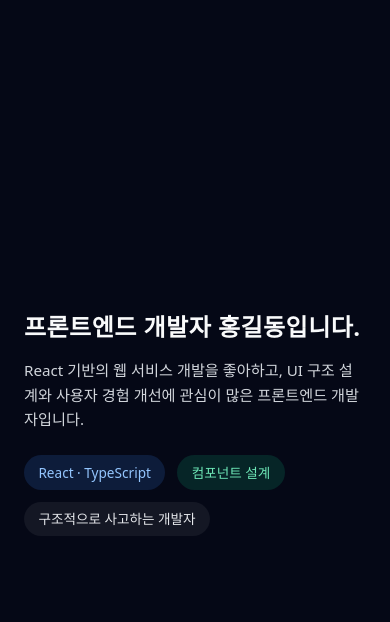
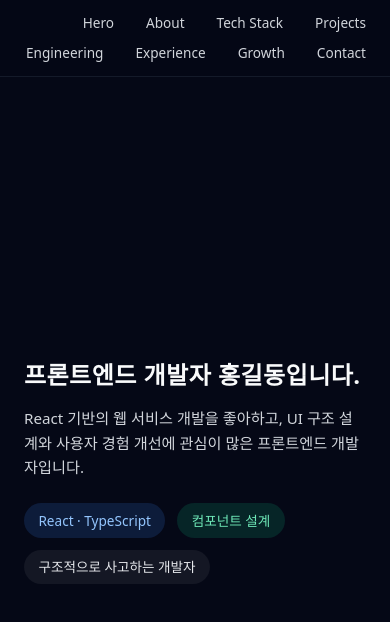
Before and after one commit to HeeSup01/PortFolio, a React (Vite) app: page / in a window 390 px wide. Shown: the top 622 px of the page. Built offline with nearby package versions, Linux system fonts and the light colour scheme.

Commit message:
chore: 상단 네비게이션 및 스무스 스크롤·반응형 적용

```diff
--- a/src/App.tsx
+++ b/src/App.tsx
@@ -1,3 +1,4 @@
+import { Nav } from './components/Nav';
 import { Hero } from './sections/Hero';
 import { About } from './sections/About';
 import { TechStack } from './sections/TechStack';
@@ -9,7 +10,9 @@ import { Contact } from './sections/Contact';
 
 function App() {
   return (
-    <main>
+    <>
+      <Nav />
+      <main>
       <Hero />
       <About />
       <TechStack />
@@ -19,6 +22,7 @@ function App() {
       <Growth />
       <Contact />
     </main>
+    </>
   );
 }
 
--- /dev/null
+++ b/src/components/Nav.tsx
@@ -0,0 +1,59 @@
+const SECTIONS = [
+  { id: 'hero', label: 'Hero' },
+  { id: 'about', label: 'About' },
+  { id: 'tech-stack', label: 'Tech Stack' },
+  { id: 'projects', label: 'Projects' },
+  { id: 'engineering-thinking', label: 'Engineering' },
+  { id: 'experience', label: 'Experience' },
+  { id: 'growth', label: 'Growth' },
+  { id: 'contact', label: 'Contact' }
+] as const;
+
+export function Nav() {
+  return (
+    <nav
+      className="nav"
+      style={{
+        position: 'fixed',
+        top: 0,
+        left: 0,
+        right: 0,
+        zIndex: 100,
+        background: 'rgba(5, 8, 22, 0.85)',
+        backdropFilter: 'blur(8px)',
+        borderBottom: '1px solid rgba(31, 41, 55, 0.6)'
+      }}
+    >
+      <ul
+        className="nav-list"
+        style={{
+          listStyle: 'none',
+          margin: 0,
+          padding: 0,
+          display: 'flex',
+          flexWrap: 'wrap',
+          gap: '0.5rem 1rem',
+          justifyContent: 'flex-end',
+          fontSize: '0.85rem'
+        }}
+      >
+        {SECTIONS.map(({ id, label }) => (
+          <li key={id}>
+            <a
+              href={`#${id}`}
+              className="nav-link"
+              style={{
+                color: '#d1d5db',
+                textDecoration: 'none',
+                padding: '0.35rem 0.5rem',
+                borderRadius: '0.375rem'
+              }}
+            >
+              {label}
+            </a>
+          </li>
+        ))}
+      </ul>
+    </nav>
+  );
+}
--- a/src/styles.css
+++ b/src/styles.css
@@ -4,6 +4,10 @@
   box-sizing: border-box;
   margin: 0;
   padding: 0;
+}
+
+html {
+  scroll-behavior: smooth;
 }
 
 body {
@@ -13,12 +17,22 @@ body {
   line-height: 1.6;
 }
 
+.nav {
+  padding: 0.75rem 10vw;
+}
+
+.nav-link:hover {
+  color: #f9fafb;
+  background: rgba(55, 65, 81, 0.5);
+}
+
 #root {
   min-height: 100vh;
 }
 
 main {
   width: 100%;
+  padding-top: 3rem;
 }
 
 section {
@@ -46,4 +60,13 @@ section p {
   section {
     padding: 0 1.5rem;
   }
+
+  .nav-list {
+    justify-content: center;
+  }
+
+  .nav {
+    padding-left: 1rem;
+    padding-right: 1rem;
+  }
 }
```
